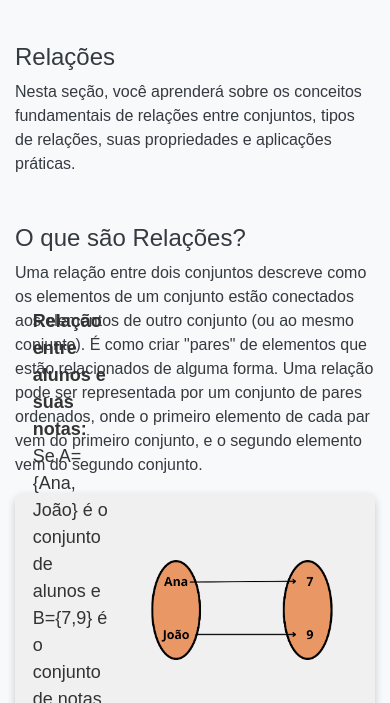
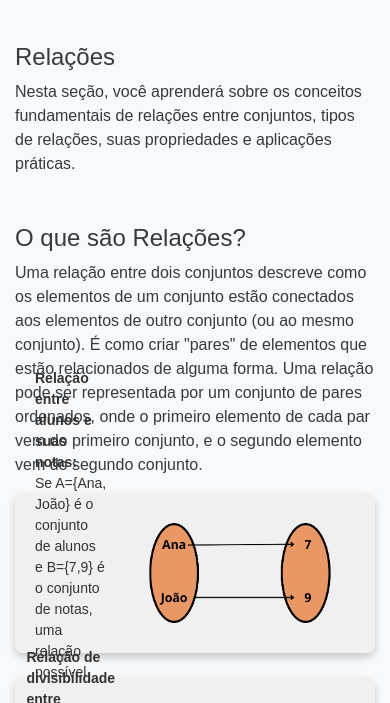
Before and after one commit to LucasFigs/Mundo-dos-Conjuntos, a plain HTML site: page relacoes.html in a window 390 px wide. Shown: the part 61-764 px from the top of the page. Drawn offline with nearby package versions, Linux system fonts and the light colour scheme.

Commit message:
ajuste de bug

```diff
--- a/relacoes.html
+++ b/relacoes.html
@@ -77,7 +77,7 @@
         }
 
         .jorginho .card-inner {
-            height: 150px;
+            height: 160px;
         }
 
         /* Estilo para os cards da seção O que são Conjuntos? */
@@ -89,7 +89,7 @@
         }
 
         .jorginho .card-front p:first-child {
-            font-size: 18px;
+            font-size: 14px;
             margin-bottom: 10px;
         }
 
@@ -200,9 +200,7 @@
                 height: 230px;
             }
 
-            .jorginho .card-inner {
-                height: 235px;
-            }
+
 
             .btn-option {
                 font-size: 12px;
```
